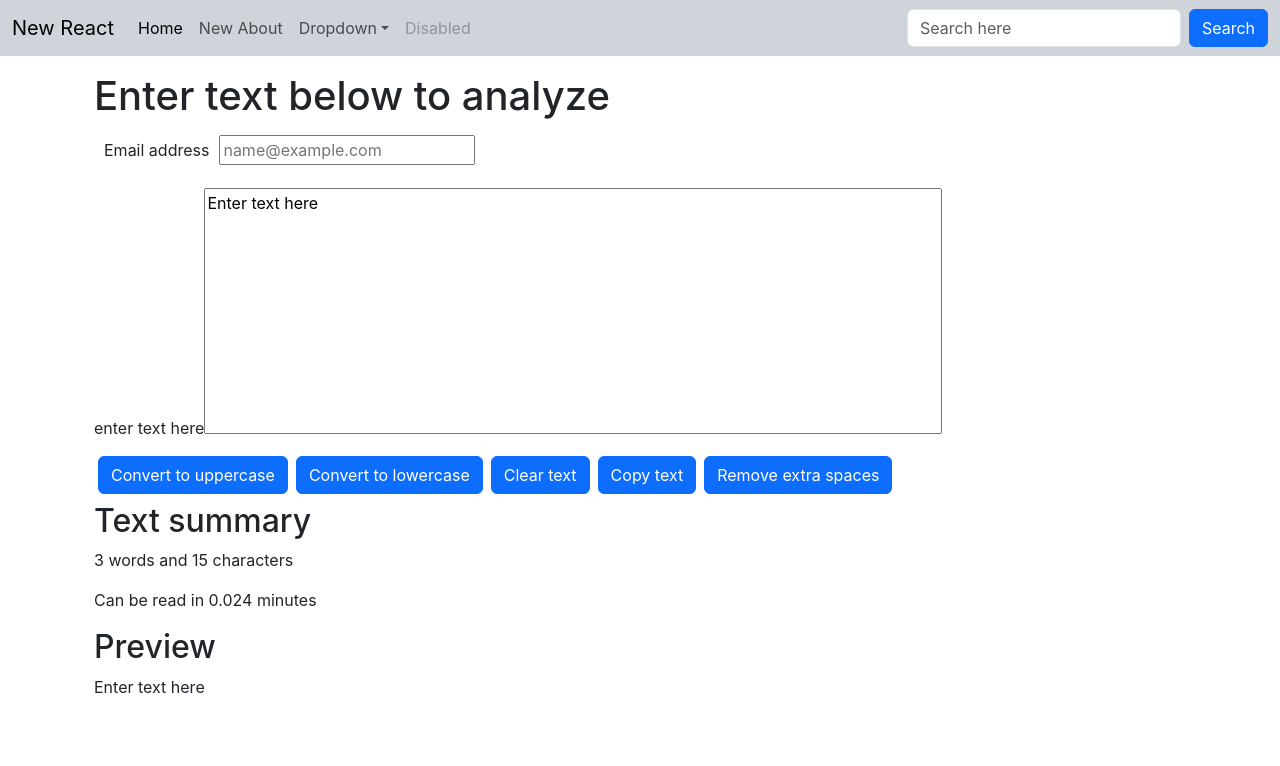
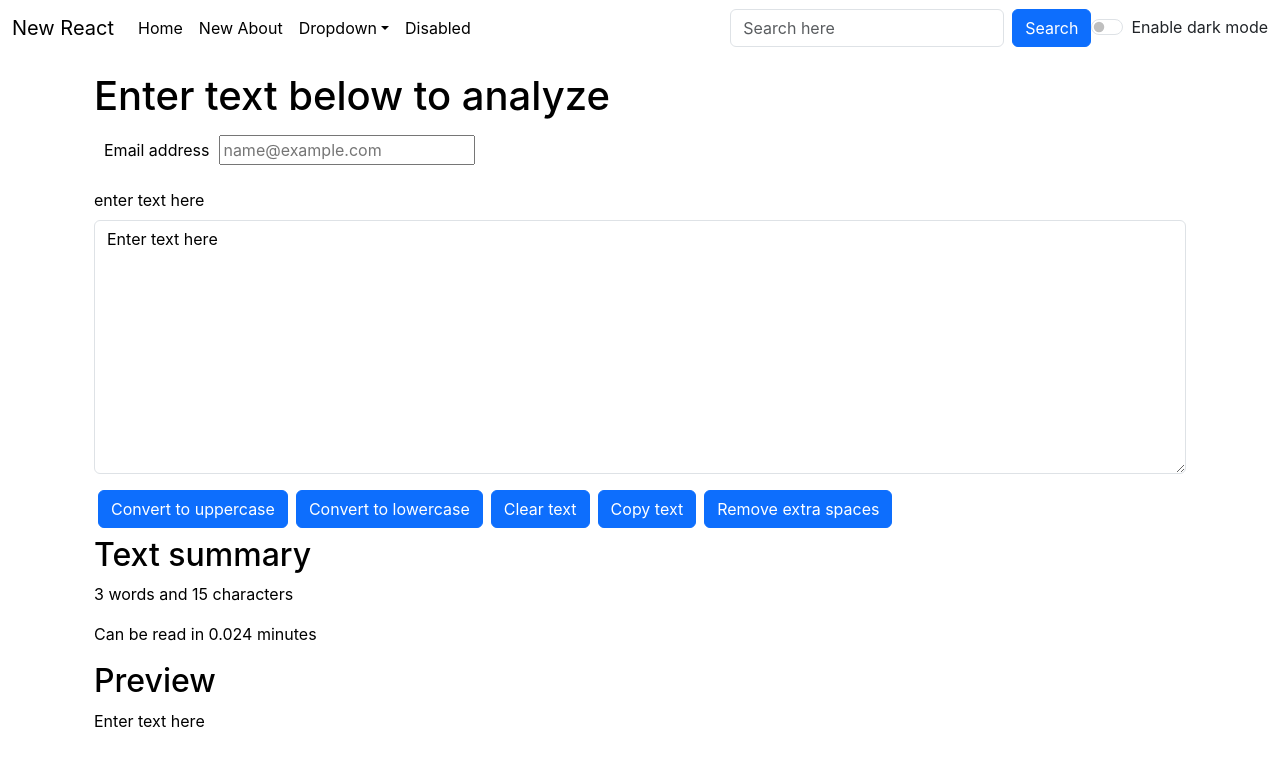
Before and after one commit to vyakhyaagoyal/TextUtils--React, a React (Create React App) app: page / in a window 1280 px wide. Shown: the top 766 px of the page. Built offline with nearby package versions, Linux system fonts and the light colour scheme.

Commit message:
added dark mode

```diff
--- a/src/App.js
+++ b/src/App.js
@@ -1,14 +1,38 @@
+import { useState } from 'react';
 import './App.css';
+// import ReactDOM from "react-dom/client";
+// import { BrowserRouter, Routes, Route } from "react-router-dom";
 // import About from './components/About';
 import Navbar from './components/Navbar';
 import TextForm from './components/TextForm';
 
 function App() {
+  const [mode,setMode]=useState('light');
+
+  const toggleMode=()=>{
+    if(mode==="light"){
+      setMode("dark")
+      document.body.style.backgroundColor='#333';
+
+    }
+    else{
+      setMode("light")
+      document.body.style.backgroundColor='white'
+
+    }
+  }
+
   return (
     <>
-    <Navbar title="New React" about="New About"/>
+    {/* <BrowserRouter>
+    <Routes>
+      <Route path="/" element={<About/>}></Route>
+    </Routes>
+    </BrowserRouter> */}
+
+    <Navbar title="New React" about="New About" mode={mode} toggleMode={toggleMode}/>
     <div className="container my-3">
-    <TextForm heading="Enter text below to analyze"/>
+    <TextForm heading="Enter text below to analyze" mode={mode}/>
     {/* <About/> */}
     </div>
     </>
--- a/src/components/About.js
+++ b/src/components/About.js
@@ -39,7 +39,7 @@ export default function About() {
         <p>The developer of this webpage is Vyakhya Goyal</p>
       </div>
 
-      <div className="aboutsection">
+      <div className='aboutsection'>
       <button type='button' className='btn btn-primary my-2' onClick={darkMode} value={text}>{text}</button>
       </div>
 
--- a/src/components/Navbar.js
+++ b/src/components/Navbar.js
@@ -3,39 +3,43 @@ import PropTypes from 'prop-types'
 
 export default function Navbar(props){
     return(
-        <nav className="navbar navbar-expand-lg bg-dark-subtle">
-            <div className="container-fluid">
-    <a className="navbar-brand" href="/">{props.title}</a>
+        <nav className="navbar navbar-expand-lg" style={{backgroundColor:props.mode==='dark'?'black':'white', color: props.mode === 'dark' ? 'white' : 'black'}}>
+            <div className="container-fluid" >
+    <a className="navbar-brand" style={{ color: props.mode === 'dark' ? 'white' : 'black' }} href="/">{props.title}</a>
     <button className="navbar-toggler" type="button" data-bs-toggle="collapse" data-bs-target="#navbarSupportedContent" aria-controls="navbarSupportedContent" aria-expanded="false" aria-label="Toggle navigation">
         <span className="navbar-toggler-icon"></span>
     </button>
     <div className="collapse navbar-collapse" id="navbarSupportedContent">
         <ul className="navbar-nav me-auto mb-2 mb-lg-0">
         <li className="nav-item">
-            <a className="nav-link active" aria-current="page" href="/">Home</a>
+            <a className="nav-link active" style={{ color: props.mode === 'dark' ? 'white' : 'black' }} aria-current="page" href="/">Home</a>
         </li>
         <li className="nav-item">
-            <a className="nav-link" href="/">{props.about}</a>
+            <a style={{ color: props.mode === 'dark' ? 'white' : 'black' }} className="nav-link" href="/">{props.about}</a>
         </li>
         <li className="nav-item dropdown">
-            <a className="nav-link dropdown-toggle" href="/" role="button" data-bs-toggle="dropdown" aria-expanded="false">
+            <a className="nav-link dropdown-toggle" style={{ color: props.mode === 'dark' ? 'white' : 'black' }} href="/" role="button" data-bs-toggle="dropdown" aria-expanded="false">
             Dropdown
             </a>
             <ul className="dropdown-menu">
-            <li><a className="dropdown-item" href="/">Action</a></li>
-            <li><a className="dropdown-item" href="/">Another action</a></li>
+            <li><a className="dropdown-item" style={{ color: props.mode === 'dark' ? 'black' : 'white' }} href="/">Action</a></li>
+            <li><a className="dropdown-item" style={{ color: props.mode === 'dark' ? 'black' : 'white' }} href="/">Another action</a></li>
             <li><hr className="dropdown-divider"/></li>
-            <li><a className="dropdown-item" href="/">Something else here</a></li>
+            <li><a className="dropdown-item" style={{ color: props.mode === 'dark' ? 'black' : 'white' }} href="/">Something else here</a></li>
             </ul>
         </li>
         <li className="nav-item">
-            <a className="nav-link disabled" aria-disabled="true">Disabled</a>
+            <a className="nav-link disabled" style={{ color: props.mode === 'dark' ? 'white' : 'black' }} aria-disabled="true">Disabled</a>
         </li>
         </ul>
         <form className="d-flex" role="search">
         <input className="form-control me-2" type="search" placeholder="Search here" aria-label="Search"/>
         <button className="btn btn-primary" type="submit">Search</button>
         </form>
+        <div className={`form-check form-switch text-${props.mode==='light'?'dark':'light'}`}>
+            <input className="form-check-input" onClick={props.toggleMode} type="checkbox" role="switch" id="switchCheckDefault"/>
+            <label className="form-check-label" style={{marginRight:'0px', paddingRight:'00px'}} htmlFor="switchCheckDefault">Enable dark mode</label>
+        </div>
     </div>
     </div>
 </nav>
--- a/src/components/TextForm.js
+++ b/src/components/TextForm.js
@@ -38,16 +38,16 @@ export default function TexthtmlForm(props) {
     //setText("New text");
     return (
         <>
-    <div className='container'>
+    <div className='container' style={{color:props.mode==='dark'?'white':'black'}}>
         <h1>{props.heading}</h1>
 
         <div className="mb-3">
-            <label htmlFor="example" className="htmlFormlabel" style={{margin:'10px'}}>Email address</label>
-            <input type="email" className="htmlhtmlFormcontrol" id="example" placeholder="name@example.com"></input>
+            <label htmlFor="example" className="form-label" style={{margin:'10px'}}>Email address</label>
+            <input type="email" className="form-input" id="example" placeholder="name@example.com"></input>
         </div>
         <div className="mb-3">
-            <label htmlFor="example1" className="htmlFormlabel">enter text here</label>
-            <textarea className="htmlFormcontrol" id="example1" rows="10" cols="70" style={{resize: "none"}} value={text} onChange={handleonchange}/>
+            <label htmlFor="example1" className="form-label">enter text here</label>
+            <textarea className="form-control" id="example1" rows="10" cols="70" value={text} onChange={handleonchange} style={{backgroundColor:props.mode==='dark'?'#333':'white', color: props.mode === 'dark' ? 'white' : 'black'}}/>
         </div>
         <button className="btn btn-primary mx-1" onClick={UpClick}>Convert to uppercase</button>
         <button className="btn btn-primary mx-1" onClick={loclick}>Convert to lowercase</button>
@@ -56,7 +56,7 @@ export default function TexthtmlForm(props) {
         <button className="btn btn-primary mx-1" onClick={removeExtraSpace}>Remove extra spaces</button>
     </div>
 
-    <div className="container my-2">
+    <div className="container my-2" style={{color:props.mode==='dark'?'white':'black'}}>
         <h2>Text summary</h2>
         <p>{text.split(" ").length} words and {text.length} characters</p>
         <p>Can be read in {text.split(" ").length*0.008} minutes</p>
```
